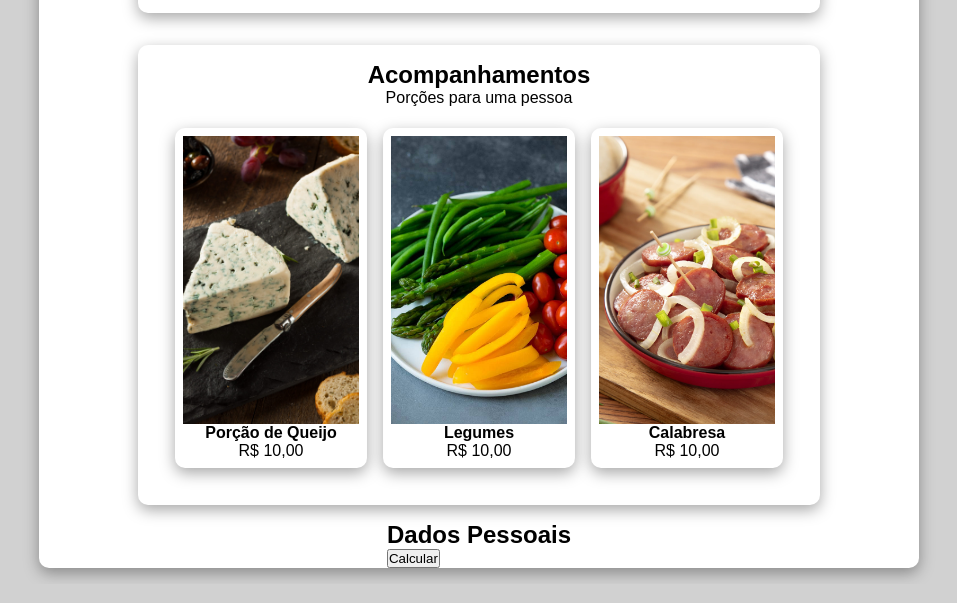
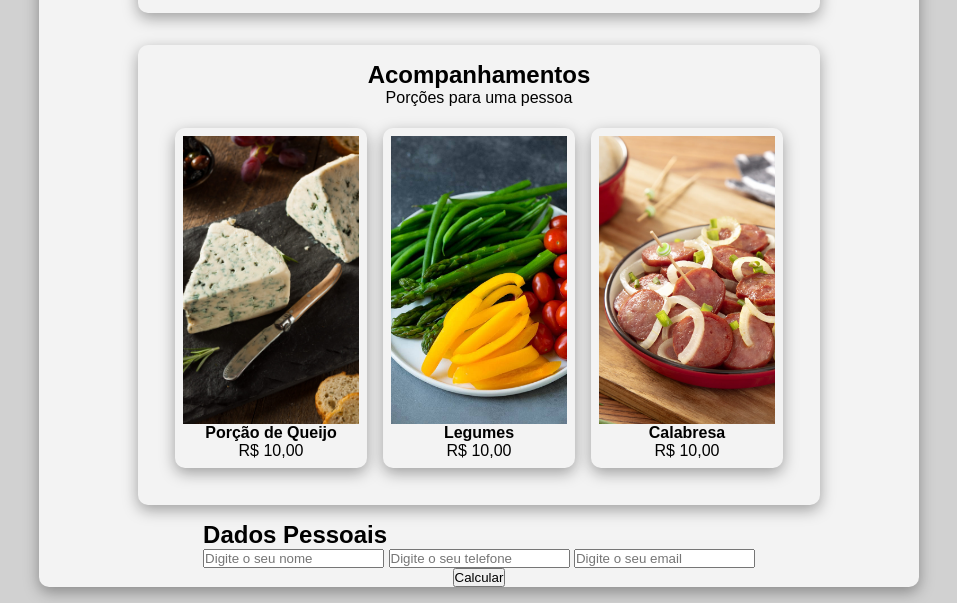
Before and after one commit to Wilson-Barbosa/Interactive-menu-page, a plain HTML site: page index.html in a window 1280 px wide. Shown: the part 793-1396 px from the top of the page, without its empty margins (161-1118 px from the left). Drawn offline with Linux system fonts and the light colour scheme.

Commit message:
closes #5 - inputs for client's data created

```diff
--- a/index.html
+++ b/index.html
@@ -77,10 +77,13 @@
         <!--Client INFO-->
         <div class="client-info">
             <h2>Dados Pessoais</h2>
-            <button>Calcular</button>
+
+            <input type="text" placeholder="Digite o seu nome">
+            <input type="tel" placeholder="Digite o seu telefone">
+            <input type="email" placeholder="Digite o seu email">
         </div>
 
-
+        <button>Calcular</button>
 
     </div>
 </body>
--- a/styles/style.css
+++ b/styles/style.css
@@ -28,7 +28,7 @@ body {
     border-radius: 10px;
     box-shadow: rgba(0, 0, 0, 0.35) 0px 5px 15px;
 
-    background-color: white;
+    background-color: rgb(243, 243, 243);
 }
 
 .header-image{
```
